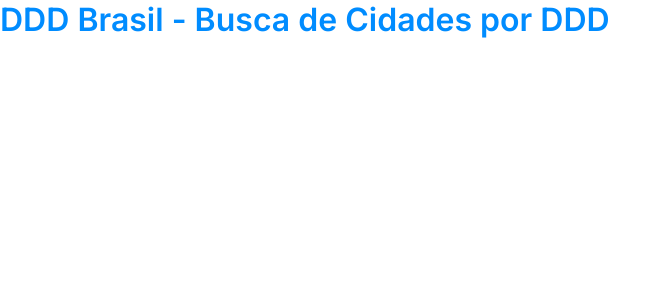
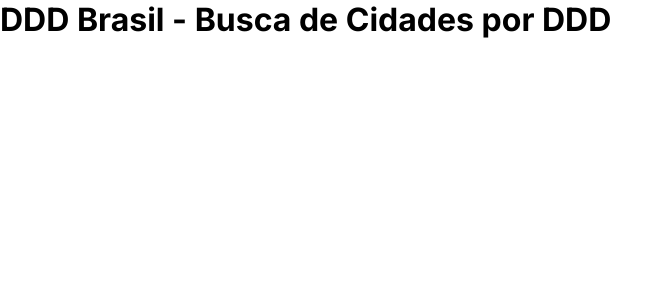
Before and after one commit to henrique013/ddd, a React (Vite) app: page / in a window 1280 px wide. Shown: the top 300 px of the page, without its empty margins (0-671 px from the left). Built offline with nearby package versions, Linux system fonts and the light colour scheme.

Commit message:
add css vars

```diff
--- a/index.html
+++ b/index.html
@@ -7,10 +7,6 @@
     <title>DDD Brasil - Busca de Cidades por DDD</title>
     <!-- Font Awesome -->
     <link rel="stylesheet" href="https://cdnjs.cloudflare.com/ajax/libs/font-awesome/4.7.0/css/font-awesome.min.css" />
-    <!-- Google Fonts -->
-    <link rel="preconnect" href="https://fonts.googleapis.com" />
-    <link rel="preconnect" href="https://fonts.gstatic.com" crossorigin />
-    <link href="https://fonts.googleapis.com/css2?family=Inter:wght@400;500;600&display=swap" rel="stylesheet" />
   </head>
   <body>
     <div id="root"></div>
--- a/src/components/App/App.module.css
+++ /dev/null
@@ -1,3 +0,0 @@
-.title {
-  color: #008cff;
-}
--- a/src/components/App/App.tsx
+++ b/src/components/App/App.tsx
@@ -1,10 +1,8 @@
-import styles from '@/components/App/App.module.css'
-
 function App() {
   return (
     <>
       <header>
-        <h1 className={styles.title}>DDD Brasil - Busca de Cidades por DDD</h1>
+        <h1>DDD Brasil - Busca de Cidades por DDD</h1>
       </header>
     </>
   )
--- a/src/index.css
+++ b/src/index.css
@@ -1,10 +1,43 @@
+@import url('https://fonts.googleapis.com/css2?family=Inter:ital,opsz,wght@0,14..32,100..900;1,14..32,100..900&display=swap');
+
+:root {
+  --font-family: 'Inter', sans-serif;
+}
+
+.light-mode {
+  --color-text-primary: rgb(55, 53, 47);
+  --color-text-secondary: rgba(55, 53, 47, 0.65);
+  --color-text-tertiary: rgba(55, 53, 47, 0.45);
+  --color-bg-primary: rgb(251, 251, 250);
+  --color-bg-secondary: rgb(255, 255, 255);
+  --color-border: rgba(233, 233, 231, 1);
+  --color-accent: rgb(3, 167, 145);
+  --color-accent--hover: rgba(3, 167, 145, 0.8);
+  --color-error: rgb(235, 87, 87);
+  --color-shadow: rgba(15, 15, 15, 0.05);
+  --color-toggle-bg: rgba(55, 53, 47, 0.1);
+  --color-toggle-bg--hover: rgba(55, 53, 47, 0.15);
+}
+
+.dark-mode {
+  --color-text-primary: rgba(255, 255, 255, 0.9);
+  --color-text-secondary: rgba(255, 255, 255, 0.65);
+  --color-text-tertiary: rgba(255, 255, 255, 0.45);
+  --color-bg-primary: rgb(25, 25, 25);
+  --color-bg-secondary: rgb(37, 37, 37);
+  --color-border: rgba(64, 64, 64, 1);
+  --color-accent: rgb(3, 167, 145);
+  --color-accent--hover: rgba(3, 167, 145, 0.8);
+  --color-error: rgb(235, 87, 87);
+  --color-shadow: rgba(0, 0, 0, 0.3);
+  --color-toggle-bg: rgba(255, 255, 255, 0.1);
+  --color-toggle-bg--hover: rgba(255, 255, 255, 0.15);
+}
+
 /* Reset and base styles */
 * {
   margin: 0;
   padding: 0;
   box-sizing: border-box;
+  font-family: var(--font-family);
 }
-
-body {
-  font-family: 'Inter', sans-serif;
-}
```
